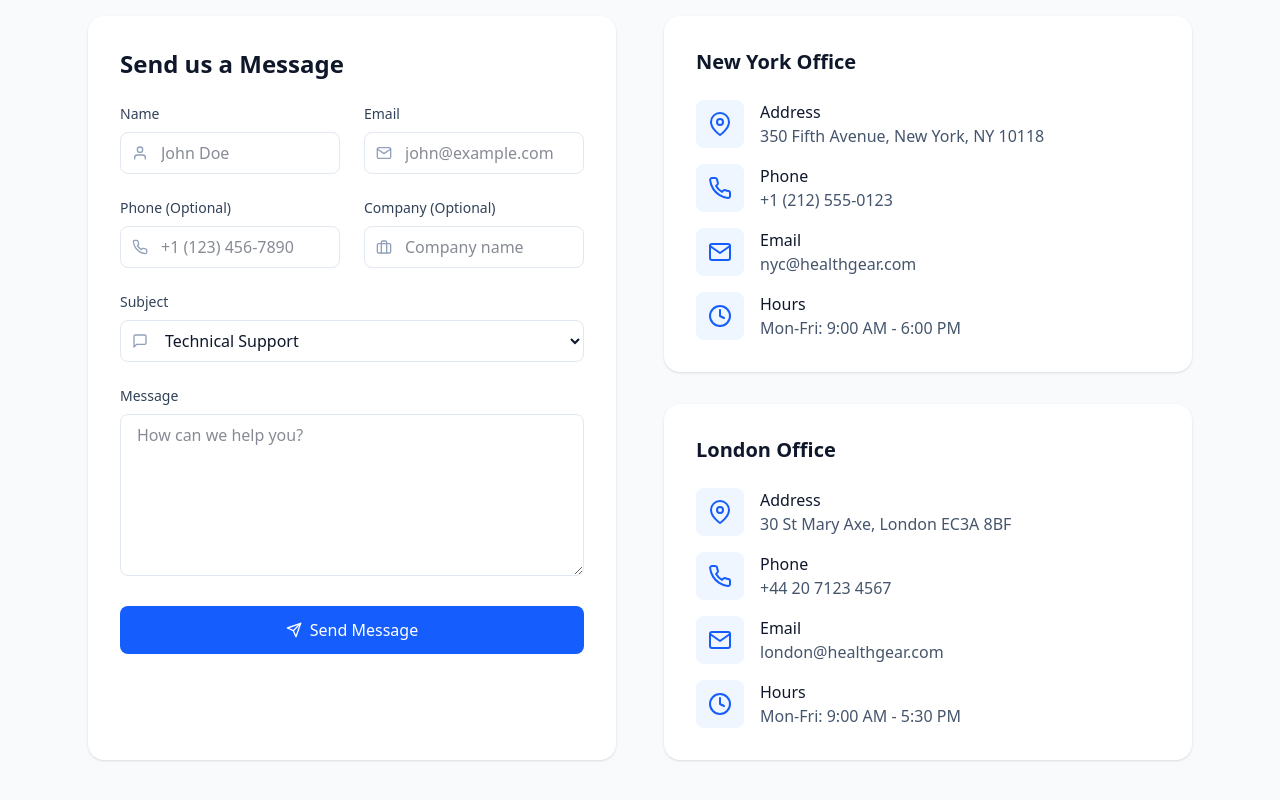
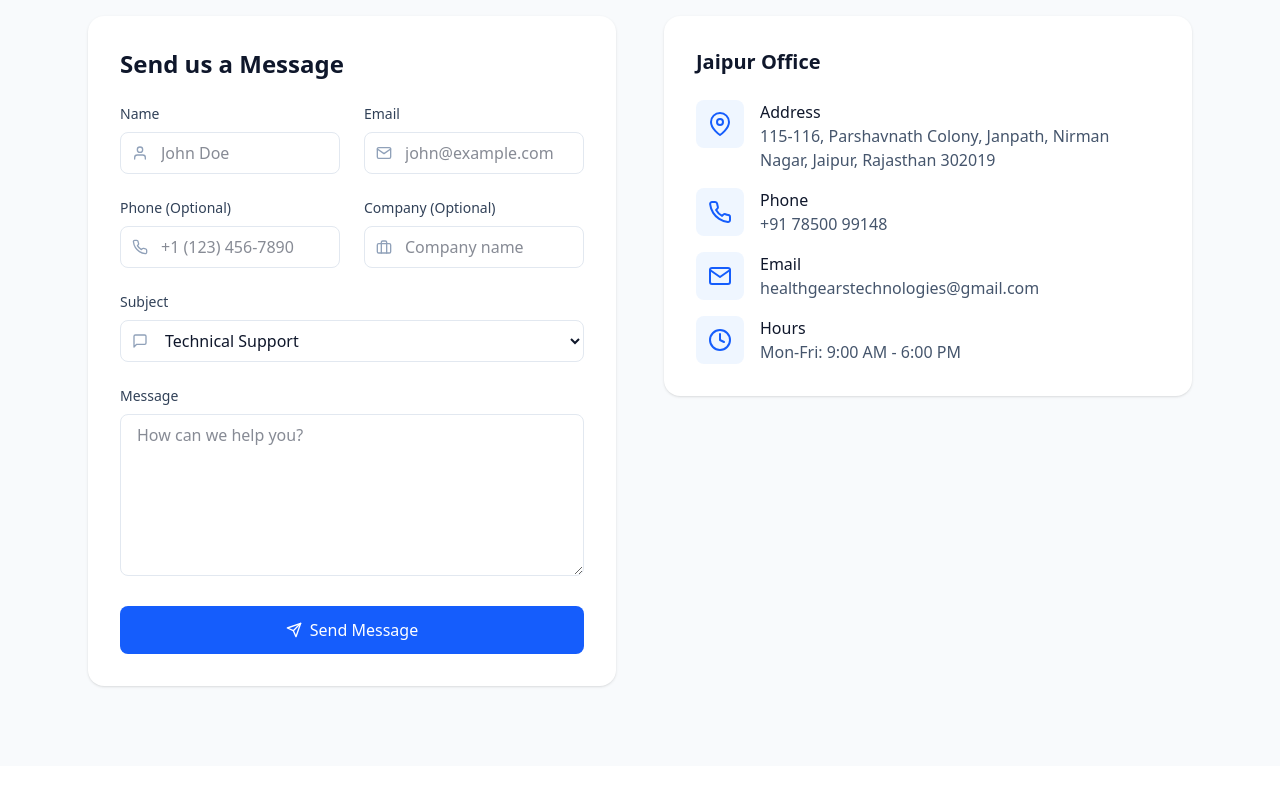
Before and after one commit to ShivaSharma2003/healthgearstechnologies.com, a React (Vite) app: page /contact in a window 1280 px wide. Shown: the part 920-1720 px from the top of the page. Built offline with nearby package versions, Linux system fonts and the light colour scheme.

Commit message:
fix/build bugs

```diff
--- a/src/pages/About.tsx
+++ b/src/pages/About.tsx
@@ -4,10 +4,8 @@ import {
   FiUsers,
   FiTarget,
   FiHeart,
-  FiTrendingUp,
   FiGlobe,
   FiCheck,
-  FiShield,
   FiClock,
   FiSmile,
   FiThumbsUp,
--- a/src/pages/Contact.tsx
+++ b/src/pages/Contact.tsx
@@ -17,18 +17,11 @@ import {
 
 const officeLocations = [
   {
-    city: "New York",
-    address: "350 Fifth Avenue, New York, NY 10118",
-    phone: "+1 (212) 555-0123",
-    email: "nyc@healthgear.com",
+    city: "Jaipur",
+    address: "115-116, Parshavnath Colony, Janpath, Nirman Nagar, Jaipur, Rajasthan 302019",
+    phone: "+91 78500 99148",
+    email: "healthgearstechnologies@gmail.com",
     hours: "Mon-Fri: 9:00 AM - 6:00 PM"
-  },
-  {
-    city: "London",
-    address: "30 St Mary Axe, London EC3A 8BF",
-    phone: "+44 20 7123 4567",
-    email: "london@healthgear.com",
-    hours: "Mon-Fri: 9:00 AM - 5:30 PM"
   }
 ];
 
@@ -298,7 +291,7 @@ export default function Contact() {
               viewport={{ once: true }}
               className="space-y-8"
             >
-              {officeLocations.map((office, index) => (
+              {officeLocations.map((office) => (
                 <div
                   key={office.city}
                   className="bg-white rounded-2xl shadow-sm p-8"
--- a/src/pages/Products.tsx
+++ b/src/pages/Products.tsx
@@ -1,4 +1,4 @@
-import { useState, useEffect } from "react";
+import { useState } from "react";
 import { motion, AnimatePresence } from "framer-motion";
 import { FiChevronDown, FiFilter, FiSearch, FiGrid, FiList, FiStar } from "react-icons/fi";
 import ultrasoundMachines from "../data/Products";
--- a/src/pages/products/cart-based.tsx
+++ b/src/pages/products/cart-based.tsx
@@ -1,5 +1,3 @@
-import React from 'react'
-
 const cartBased = () => {
   return (
     <div></div>
--- a/src/pages/products/compact.tsx
+++ b/src/pages/products/compact.tsx
@@ -1,5 +1,3 @@
-import React from 'react'
-
 const compact = () => {
   return (
     <div>compact</div>
```
